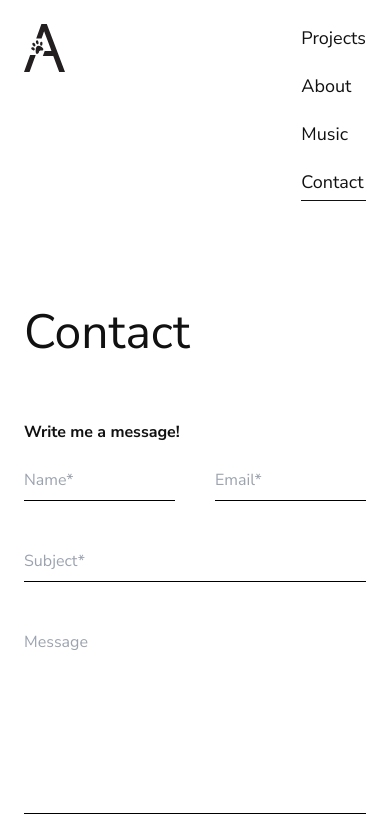
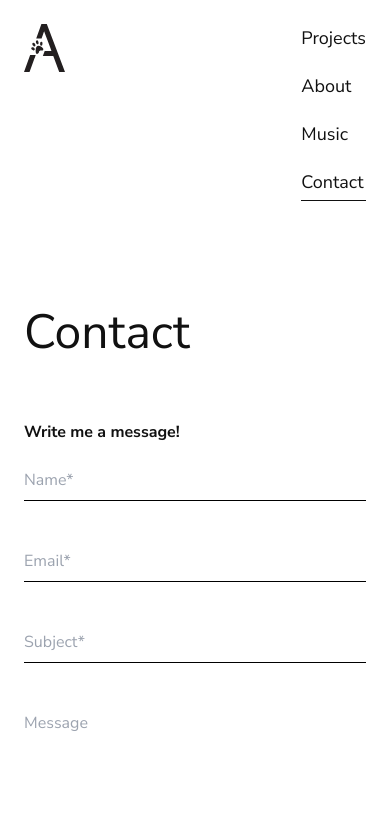
Before and after one commit to armin-salihovic/armin-frontend-nuxt3, a Nuxt app: page /contact in a window 390 px wide. Shown: the top 840 px of the page. Built offline with nearby package versions, Linux system fonts and the light colour scheme.

Commit message:
Improve contact page styling

```diff
--- a/pages/contact.vue
+++ b/pages/contact.vue
@@ -6,9 +6,9 @@
           <h4 class="font-bold">Write me a message!</h4>
         </aside>
         <div class="md:col-span-3 col-span-6">
-          <div class="mb-10 w-full flex gap-10">
-            <input class="py-2 border-b border-black focus:border-green-400 text-gray-600 placeholder-gray-400 outline-none w-1/2" id="name" type="text" placeholder="Name*">
-            <input class="py-2 border-b border-black focus:border-green-400 text-gray-600 placeholder-gray-400 outline-none w-1/2" id="email" type="email" placeholder="Email*">
+          <div class="mb-10 w-full flex flex-col sm:flex-row gap-10 ">
+            <input class="py-2 border-b border-black focus:border-green-400 text-gray-600 placeholder-gray-400 outline-none w-full sm:w-1/2" id="name" type="text" placeholder="Name*">
+            <input class="py-2 border-b border-black focus:border-green-400 text-gray-600 placeholder-gray-400 outline-none w-full sm:w-1/2" id="email" type="email" placeholder="Email*">
           </div>
           <input class="py-2 border-b border-black focus:border-green-400 text-gray-600 placeholder-gray-400 outline-none w-full mb-10" id="subject" type="text" placeholder="Subject*">
           <textarea placeholder="Message" class="mb-5 h-48 resize-none py-2 border-b border-black focus:border-green-400 text-gray-600 placeholder-gray-400 outline-none w-full"></textarea>
@@ -22,4 +22,8 @@
 definePageMeta({
   layout: 'custom',
 })
+
+useHead({
+  title: `Contact | Armin Salihović`,
+});
 </script>
```
